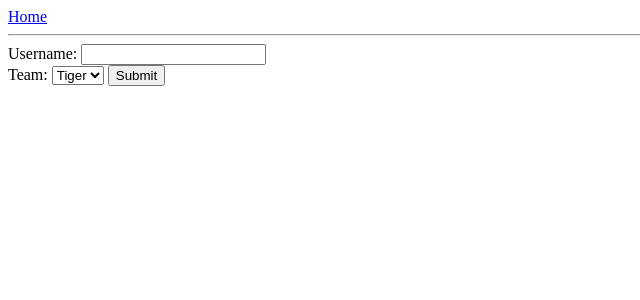
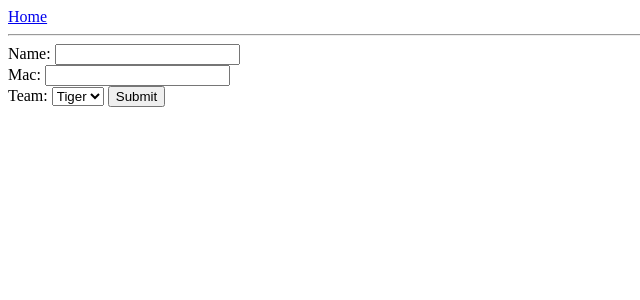
Before and after one commit to courtneyholcomb/badge_life, a Flask app: page /register in a window 1280 px wide. Shown: the top 300 px of the page, without its empty margins (0-640 px from the left). Run offline with Flask 2, Linux system fonts and the light colour scheme; data comes from the database, SQL or seed files in the repository; some libraries are stand-ins or nearby versions.

Commit message:
Turn the register endpoint into an API

```diff
--- a/server.py
+++ b/server.py
@@ -1,8 +1,10 @@
+import json
 import os
 
-from flask import Flask, request, render_template, flash, redirect
+from flask import Flask, flash, redirect, render_template, request
 from flask_debugtoolbar import DebugToolbarExtension
 from flask_sqlalchemy import SQLAlchemy
+from sqlalchemy import or_
 
 app = Flask(__name__)
 
@@ -39,9 +41,9 @@ class Player(db.Model):
     __tablename__ = "players"
 
     id = db.Column(db.Integer, autoincrement=True, primary_key=True)
-    name = db.Column(db.String(255), nullable=False)
+    name = db.Column(db.String(255), nullable=False, unique=True)
     mac = db.Column(db.String(255), nullable=False, unique=True)
-    team_id = db.Column(db.Integer, db.ForeignKey("teams.id"), nullable=False)
+    team_name = db.Column(db.String(255), db.ForeignKey("teams.name"), nullable=False)
 
     # games = # TODO
 
@@ -105,21 +107,35 @@ def show_registration_page():
 @app.route("/register", methods=["POST"])
 def add_player():
     """Add a new player to the r00tz database."""
+    try:
+        name = request.form["name"]
+        mac = request.form["mac"]
+        team_name = request.form["team_name"]
+    except KeyError:
+        return (
+            json.dumps({"error": "Required fields: name, mac, team_name"}),
+            400,
+            {"ContentType": "application/json"},
+        )
 
-    username = request.form.get("username")
-    team_id = int(request.form.get("team_id"))
+    if Player.query.filter(or_(Player.name == name, Player.mac == mac)).count() > 0:
+        return (
+            json.dumps({"error": "Player name & mac must be unique"}),
+            400,
+            {"ContentType": "application/json"},
+        )
 
-    if (username,) not in db.session.query(Player.username).all():
-        player_record = Player(username=username, team_id=team_id)
+    try:
+        player_record = Player(name=name, mac=mac, team_name=team_name)
         db.session.add(player_record)
         db.session.commit()
-
-        flash(f"New player added successfully! Username: {username}")
-
-    else:
-        flash("That username is already taken. Please choose another.")
-
-    return redirect("/register")
+        return json.dumps({"success": True}), 200, {"ContentType": "application/json"}
+    except Exception as err:
+        return (
+            json.dumps({"error": str(err)}),
+            400,
+            {"ContentType": "application/json"},
+        )
 
 
 @app.route("/record_game", methods=["POST"])
--- a/templates/register.html
+++ b/templates/register.html
@@ -3,16 +3,19 @@
 {% block title %}Register{% endblock %}
 
 {% block content %}
-<form action="/register" method="POST">
-  <label>Username: <input type="text" name="username" id="username"></label>
+<form name="register" action="/register" method="POST">
+  <label>Name: <input type="text" name="name"></label>
+  <br>
+  <label>Mac: <input type="text" name="mac"></label>
   <br>
   <label>Team:
-    <select name="team_id">
+    <select name="team_name">
       {% for team in teams %}
-      <option value="{{ team.id }}">{{ team.name|capitalize }}</option>
+      <option value="{{ team.name }}">{{ team.name|capitalize }}</option>
       {% endfor %}
     </select>
   </label>
   <input type="submit" name="Register">
+  <div id="result"></div>
 </form>
 {% endblock %}
```
